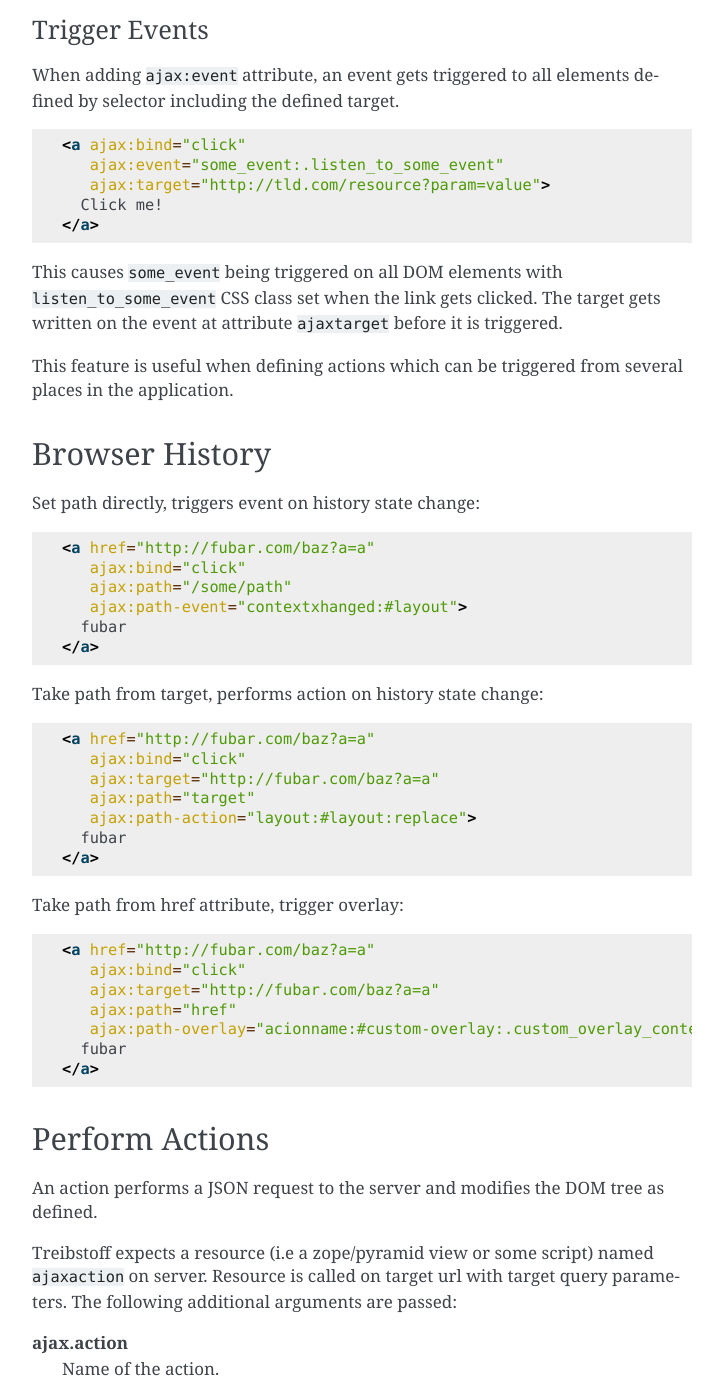
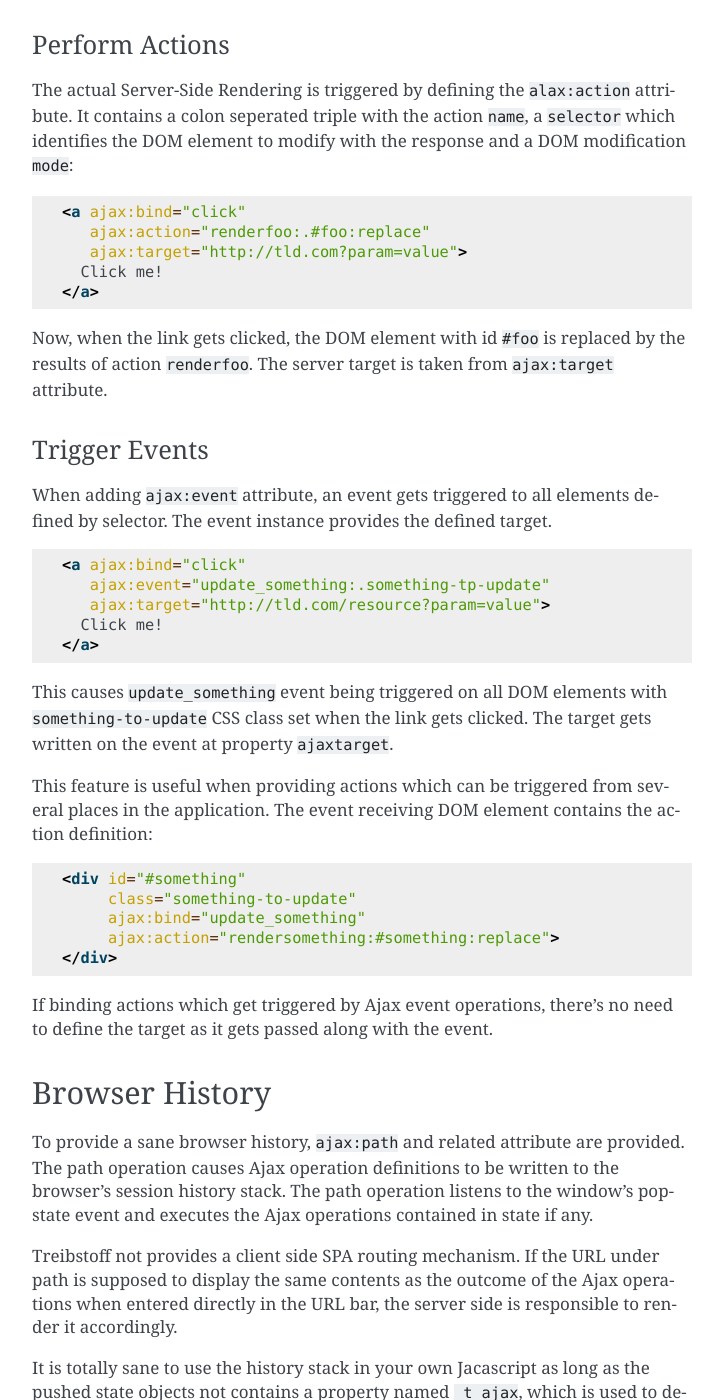
Before and after one commit to conestack/treibstoff, a Sphinx documentation site: the page built from docs/source/ajax.rst, in a window 1280 px wide and 1400 px high, scrolled down 1267 px. Shown: the whole window, without its empty margins (388-1111 px from the left). Built offline with Sphinx 7.4.7, drawn with Linux system fonts in a browser that asks for light colours; some of the changed text lies outside the part shown.

Commit message:
Rename ajax event_target to action_target. Add ajax marker to history state objects. Work on docs

```diff
--- a/docs/source/ajax.rst
+++ b/docs/source/ajax.rst
@@ -4,20 +4,21 @@
 Overview
 --------
 
-Treibstoff provides an Ajax mechanism to integrate server side rendering into
-a SPA Application driven by XML-Attributes on the HTML markup. These attributes
-are defined in its own XML namespace.
+Treibstoff provides an Ajax mechanism to integrate Server-Side Rendering (SSR)
+into a Single-Page Applications (SPA), driven by XML-Attributes on the HTML
+markup.
 
-Therefor a set of Ajax operations is provided. The actual server side rendering
-is done by a resource named ``ajaxaction``, which gets called with information
-provided via the Ajax related DOM attributes.
+Therefor a set of Ajax operations is provided. The actual Server-Side Rendering
+is done by an endpoint named ``ajaxaction``, which gets called with information
+provided in the Ajax related DOM attributes.
 
 
-Define Namespace
-~~~~~~~~~~~~~~~~
+XML Namespace
+~~~~~~~~~~~~~
 
-To keep your HTML valid when using the XML namespace extension define this
-namespace on the HTML document:
+Ajax related attributes are defined in its own XML namespace.
+
+Define this namespace on the HTML document:
 
 .. code-block:: html
 
@@ -46,9 +47,9 @@
 Define a Target
 ~~~~~~~~~~~~~~~
 
-The ``ajax:target`` attribute contains the base URL on which the server side
-``ajaxaction`` is called, and may include query parameters which get passed to
-the server:
+The ``ajax:target`` attribute contains the ``Server Target`` on which the
+``ajaxaction`` is called, and consists of the base URL and may include query
+parameters which get passed to the server:
 
 .. code-block:: html
 
@@ -57,71 +58,112 @@
       Click me!
     </a>
 
-When performing Ajax actions, this target results in URL
+The target in this example results in in URL
 ``https://tld.com/resource/ajacaction?param=value``. The user needs to make
-sure to provide the appropriate server endpoint, e.g. via URL dispatching or
-traversal.
+sure to provide the appropriate endpoint on the server, e.g. via URL dispatching
+or traversal.
+
+
+Perform Actions
+~~~~~~~~~~~~~~~
+
+The actual Server-Side Rendering is triggered by defining the ``alax:action``
+attribute. It contains a colon seperated triple with the action ``name``, a
+``selector`` which identifies the DOM element to modify with the response and
+a DOM modification ``mode``:
+
+.. code-block:: html
+
+    <a ajax:bind="click"
+       ajax:action="renderfoo:.#foo:replace"
+       ajax:target="http://tld.com?param=value">
+      Click me!
+    </a>
+
+Now, when the link gets clicked, the DOM element with id ``#foo`` is replaced by
+the results of action ``renderfoo``. The server target is taken from
+``ajax:target`` attribute.
 
 
 Trigger Events
 ~~~~~~~~~~~~~~
 
 When adding ``ajax:event`` attribute, an event gets triggered to all elements
-defined by selector including the defined target.
+defined by selector. The event instance provides the defined target.
 
 .. code-block:: html
 
     <a ajax:bind="click"
-       ajax:event="some_event:.listen_to_some_event"
+       ajax:event="update_something:.something-tp-update"
        ajax:target="http://tld.com/resource?param=value">
       Click me!
     </a>
 
-This causes ``some_event`` being triggered on all DOM elements with
-``listen_to_some_event`` CSS class set when the link gets clicked. The target
-gets written on the event at attribute ``ajaxtarget`` before it is triggered.
+This causes ``update_something`` event being triggered on all DOM elements with
+``something-to-update`` CSS class set when the link gets clicked. The target
+gets written on the event at property ``ajaxtarget``.
 
-This feature is useful when defining actions which can be triggered from several
-places in the application.
+This feature is useful when providing actions which can be triggered from several
+places in the application. The event receiving DOM element contains the action
+definition:
+
+.. code-block:: html
+
+    <div id="#something"
+         class="something-to-update"
+         ajax:bind="update_something"
+         ajax:action="rendersomething:#something:replace">
+    </div>
+
+If binding actions which get triggered by Ajax event operations, there's no
+need to define the target as it gets passed along with the event.
 
 
 Browser History
 ---------------
 
-Set path directly, triggers event on history state change:
+To provide a sane browser history, ``ajax:path`` and related attribute are
+provided. The path operation causes Ajax operation definitions to be written
+to the browser's session history stack. The path operation listens to the
+window's popstate event and executes the Ajax operations contained in state if
+any.
+
+Treibstoff not provides a client side SPA routing mechanism. If the URL under
+path is supposed to display the same contents as the outcome of the Ajax
+operations when entered directly in the URL bar, the server side is responsible
+to render it accordingly.
+
+It is totally sane to use the history stack in your own Jacascript as long as
+the pushed state objects not contains a property named ``_t_ajax``, which is
+used to detect Ajax operations on popstate. Also make sure to unbind only
+custom popstate handles from window on cleanup to avoid breaking Ajax history
+handling.
+
+How the path is extracted from ``ajax:path`` follow these rules:
+
+* When value is set to ``target``, path gets extracted from ``ajax:target``
+  attribute including request parameters. This is the most common use.
+
+* When value is set to ``href`` and DOM element is a link, path gets taken
+  from there.
+
+* When setting it to a dedicated path, e.g. ``/some/path``, it is used as
+  defined. This is in particular useful if the operation target contains
+  request parameters but the path should not.
+
+The following example add an ajax action operation to the browser histroy stack:
 
 .. code-block:: html
 
-    <a href="http://fubar.com/baz?a=a"
-       ajax:bind="click"
-       ajax:path="/some/path"
-       ajax:path-event="contextxhanged:#layout">
-      fubar
+    <a ajax:bind="click"
+       ajax:target="https://tld.com/some/path?param=value"
+       ajax:path="target"
+       ajax:path-action="rendersomething:#something:replace">
+      Click me!
     </a>
 
-Take path from target, performs action on history state change:
-
-.. code-block:: html
-
-    <a href="http://fubar.com/baz?a=a"
-       ajax:bind="click"
-       ajax:target="http://fubar.com/baz?a=a"
-       ajax:path="target"
-       ajax:path-action="layout:#layout:replace">
-      fubar
-    </a>
-
-Take path from href attribute, trigger overlay:
-
-.. code-block:: html
-
-    <a href="http://fubar.com/baz?a=a"
-       ajax:bind="click"
-       ajax:target="http://fubar.com/baz?a=a"
-       ajax:path="href"
-       ajax:path-overlay="acionname:#custom-overlay:.custom_overlay_content">
-      fubar
-    </a>
+For a full documentation about the path operation related attributes, see
+``AjaxPath`` docs.
 
 
 Perform Actions
@@ -244,43 +286,6 @@
 
 **note** - Be aware that you can provoke infinite loops with continuation
 actions and events, use this feature with care.
-
-
-Direct Actions
-~~~~~~~~~~~~~~
-
-Bind an action which is triggered directly:
-
-.. code-block:: html
-
-    <a href="http://fubar.com/baz?a=a"
-       ajax:bind="click"
-       ajax:action="renderfubar:.#fubar:replace"
-       ajax:target="http://fubar.com/baz?a=a">
-      fubar
-    </a>
-
-On click the DOM element with id ``fubar`` will be replaced by the results of
-action ``renderfubar``. Request context and parameters are taken from
-``ajax:target`` definition.
-
-
-Actions by Event
-~~~~~~~~~~~~~~~~
-
-Bind an action as event listener. See section 'Trigger events'.
-A triggered event indicates change of context on target with parameters.
-
-.. code-block:: html
-
-    <div id="content"
-         class="contextsensitiv"
-         ajax:bind="contextchanged"
-         ajax:action="rendercontent:#content:inner">
-    </div>
-
-**note** - If binding actions as event listeners, there's no need to define a target
-since it is passed along with the event.
 
 
 Multiple Operations
@@ -476,7 +481,7 @@
 ~~~~~~~~~~~~~~
 
 .. js:autoclass:: AjaxUtil
-    :members: parse_target, parse_definition, event_target
+    :members: parse_target, parse_definition, action_target
 
 
 Ajax Singleton
```
Also changed, not shown: 1 other file.
